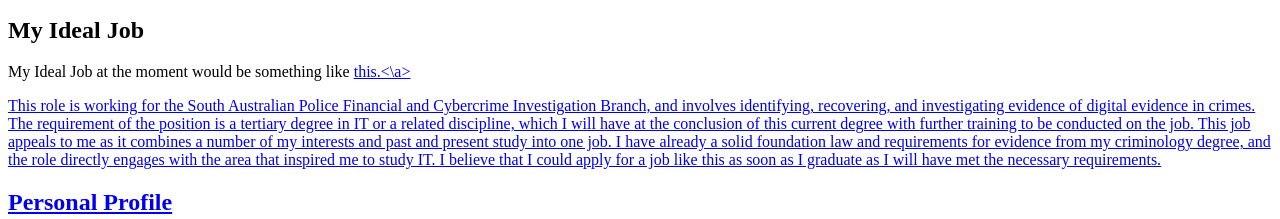
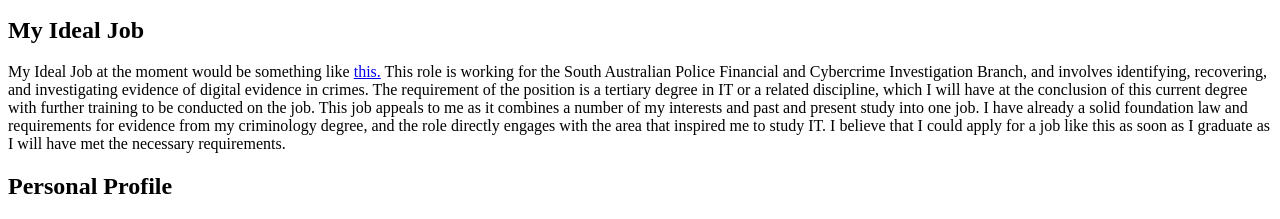
Before and after one commit to pseudonym-git/Assignment-1-introToIT, a plain HTML site: page index.html in a window 1280 px wide. Shown: the part 367-586 px from the top of the page. Drawn offline with Linux system fonts and the light colour scheme.

Commit message:
actually fixed this time

```diff
--- a/index.html
+++ b/index.html
@@ -16,9 +16,7 @@
     <p>I hope to learn everything I can about programming and security. I think those are the topics that interest me the most at the moment, but as I learn more about the other fields available that may change.</p>
 
     <h2>My Ideal Job</h2>
-    <p>My Ideal Job at the moment would be something like <a href="https://www.seek.com.au/job/52550393?typecbb1ff1c-d664-4e4d-9811-f1d4a70b7dca" target="_blank">this.<\a></p>
-
-      <p>This role is working for the South Australian Police Financial and Cybercrime Investigation Branch, and involves identifying, recovering, and investigating evidence of digital evidence in crimes. The requirement of the position is a tertiary degree in IT or a related discipline, which I will have at the conclusion of this current degree with further training to be conducted on the job. This job appeals to me as it combines a number of my interests and past and present study into one job. I have already a solid foundation law and requirements for evidence from my criminology degree, and the role directly engages with the area that inspired me to study IT. I believe that I could apply for a job like this as soon as I graduate as I will have met the necessary requirements.</p>
+      <p>My Ideal Job at the moment would be something like <a href="https://www.seek.com.au/job/52550393?typecbb1ff1c-d664-4e4d-9811-f1d4a70b7dca">this.</a> This role is working for the South Australian Police Financial and Cybercrime Investigation Branch, and involves identifying, recovering, and investigating evidence of digital evidence in crimes. The requirement of the position is a tertiary degree in IT or a related discipline, which I will have at the conclusion of this current degree with further training to be conducted on the job. This job appeals to me as it combines a number of my interests and past and present study into one job. I have already a solid foundation law and requirements for evidence from my criminology degree, and the role directly engages with the area that inspired me to study IT. I believe that I could apply for a job like this as soon as I graduate as I will have met the necessary requirements.</p>
 
     <h2>Personal Profile</h2>
       <p>As part of this assignment, I did three tests: a Myers-Briggs type personality test, an online learning style test, and a creativity test.</p>
```
